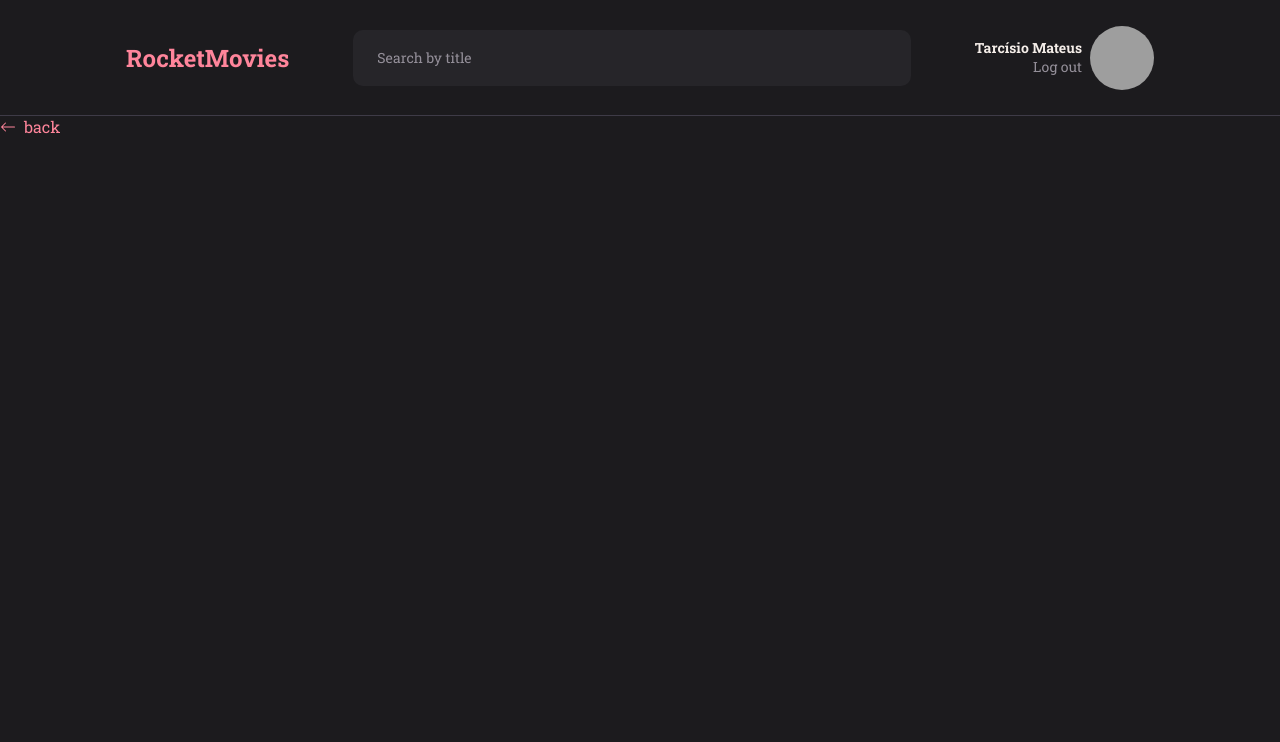
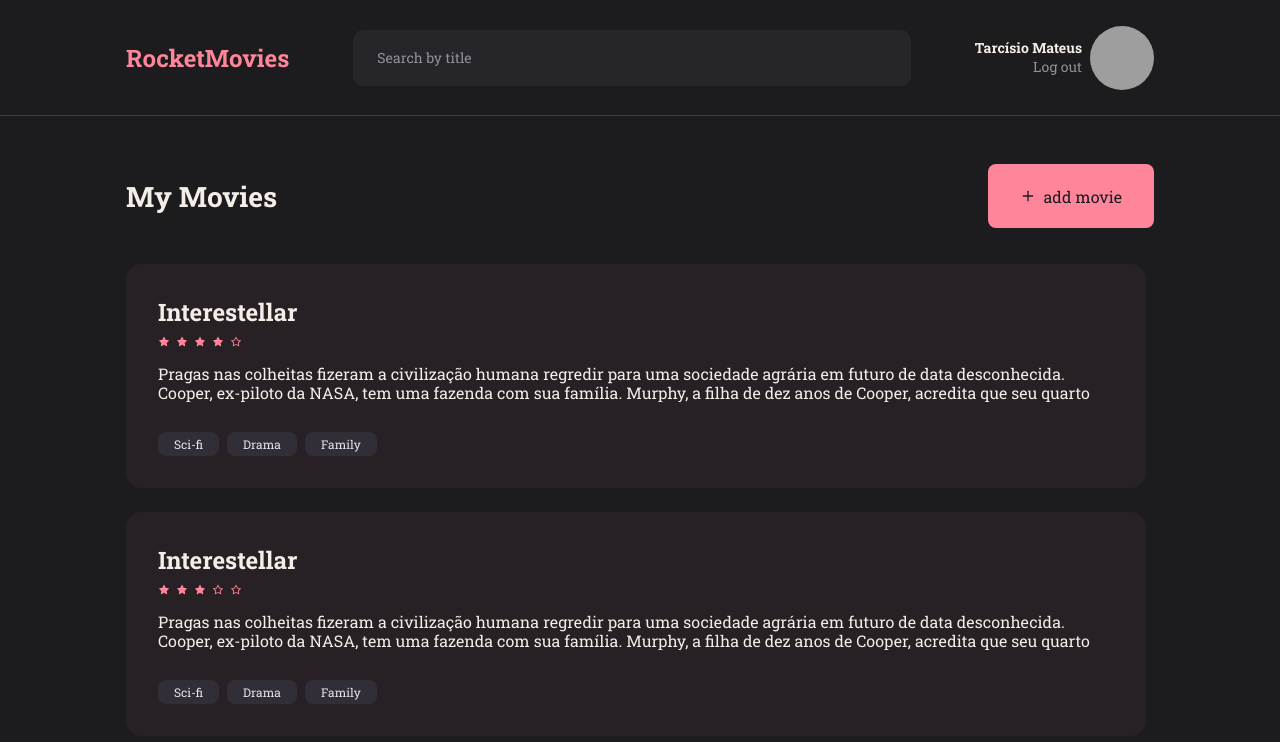
Before and after one commit to tarcisioMateus/Rocket-Movies, a React (Vite) app: page / in a window 1280 px wide. Shown: the top 742 px of the page. Built offline with nearby package versions, Linux system fonts and the light colour scheme; grey boxes are pictures that could not be loaded.

Commit message:
created components/Stars

```diff
--- a/src/components/Card/index.jsx
+++ b/src/components/Card/index.jsx
@@ -1,4 +1,4 @@
-import { AiFillStar, AiOutlineStar } from 'react-icons/ai'
+import { Stars } from "../Stars"
 import { Tag } from "../Tag"
 
 import { Container } from "./styles"
@@ -7,10 +7,7 @@ export function Card ({title, description, tags, stars }) {
   return (
     <Container>
       <h2>{title}</h2>
-      <div className="stars">
-        {stars.map(s => { if (s) return <AiFillStar/>
-        return <AiOutlineStar/>})}
-      </div>
+      <Stars amount={stars}/>
       <p>{description}</p>
       <div className="tags">
         {tags && tags.map(tag => <Tag title={tag.title} key={tag.id}/>)}
--- a/src/components/Card/styles.js
+++ b/src/components/Card/styles.js
@@ -11,17 +11,6 @@ export const Container = styled.div`
     font-size: 2.4rem;
     line-height: 3.2rem;
     margin-bottom: 0.8rem;
-  }
-
-  .stars {
-    display: flex;
-    gap: 0.6rem;
-    margin-bottom: 1.6rem;
-
-    >svg {
-      font-size: 1.2rem;
-      color: ${ ({theme}) => theme.COLORS.PINK};
-    }
   }
 
   >p {
--- /dev/null
+++ b/src/components/Stars/index.jsx
@@ -0,0 +1,41 @@
+import { AiFillStar, AiOutlineStar } from 'react-icons/ai'
+
+import { Container } from "./styles"
+
+export function Stars ({amount, large = false}) {
+
+  return (
+    <Container large={large}>
+      { getStars(amount) }
+    </Container>
+  )
+}
+
+function getArrayRepresentation (amount) {
+  switch (amount) {
+    case 1:
+      return [1,0,0,0,0]
+    case 2:
+      return [1,1,0,0,0]
+    case 3:
+      return [1,1,1,0,0]
+    case 4:
+      return [1,1,1,1,0]
+    case 5:
+      return [1,1,1,1,1]
+  }
+}
+
+function getStars(amount) {
+  const array = getArrayRepresentation (amount)
+  let stars = []
+
+  for (let i in array){
+    if ( array[i] ) {
+      stars= [...stars, <AiFillStar key={i}/>]
+    } else {
+      stars= [...stars, <AiOutlineStar key={i}/>]
+    }
+  }
+  return stars
+}
--- /dev/null
+++ b/src/components/Stars/styles.js
@@ -0,0 +1,10 @@
+import styled from 'styled-components'
+
+export const Container = styled.div`
+  display: flex;
+  gap: ${ ({large}) => large ? "1rem" : "0.6rem"};
+  margin-bottom: ${ ({large}) => large ? "0" : "1.6rem"};
+
+  font-size: ${ ({large}) => large ? "2rem" : "1.2rem"};
+  color: ${ ({theme}) => theme.COLORS.PINK};
+`
--- a/src/main.jsx
+++ b/src/main.jsx
@@ -5,13 +5,13 @@ import { ThemeProvider } from 'styled-components'
 import theme from '../src/styles/theme'
 import GlobalStyle from '../src/styles/global'
 
-import { Preview } from './pages/Preview'
+import { Home } from './pages/Home'
 
 ReactDOM.createRoot(document.getElementById('root')).render(
   <React.StrictMode>
     <ThemeProvider theme={theme}>
       <GlobalStyle/>
-      <Preview/>
+      <Home/>
     </ThemeProvider>
   </React.StrictMode>
 )
--- a/src/pages/Home/index.jsx
+++ b/src/pages/Home/index.jsx
@@ -27,7 +27,7 @@ export function Home () {
             radiação gravitacional, deixando coordenadas em binário que os levam até uma instalação
             secreta da NASA liderada pelo professor John Brand. O cientista revela que um buraco de
             minhoca foi aberto perto de Saturno e que ele leva a planetas que podem oferecer condições'
-          tags={[{title: 'Sci-fi', id: 1}, {title: 'Drama', id: 2}, {title: 'Family', id: 3}]} stars={[1,1,1,1,0]}/>
+          tags={[{title: 'Sci-fi', id: 1}, {title: 'Drama', id: 2}, {title: 'Family', id: 3}]} stars={4}/>
 
         <Card title='Interestellar'
           description='Pragas nas colheitas fizeram a civilização humana regredir para uma sociedade
@@ -38,7 +38,7 @@ export function Home () {
             radiação gravitacional, deixando coordenadas em binário que os levam até uma instalação
             secreta da NASA liderada pelo professor John Brand. O cientista revela que um buraco de
             minhoca foi aberto perto de Saturno e que ele leva a planetas que podem oferecer condições'
-          tags={[{title: 'Sci-fi', id: 1}, {title: 'Drama', id: 2}, {title: 'Family', id: 3}]} stars={[1,1,1,0,0]}/>
+          tags={[{title: 'Sci-fi', id: 1}, {title: 'Drama', id: 2}, {title: 'Family', id: 3}]} stars={3}/>
 
         <Card title='Interestellar'
           description='Pragas nas colheitas fizeram a civilização humana regredir para uma sociedade
@@ -49,7 +49,7 @@ export function Home () {
             radiação gravitacional, deixando coordenadas em binário que os levam até uma instalação
             secreta da NASA liderada pelo professor John Brand. O cientista revela que um buraco de
             minhoca foi aberto perto de Saturno e que ele leva a planetas que podem oferecer condições'
-          tags={[{title: 'Sci-fi', id: 1}, {title: 'Drama', id: 2}, {title: 'Family', id: 3}]} stars={[1,1,1,0,0]}/>
+          tags={[{title: 'Sci-fi', id: 1}, {title: 'Drama', id: 2}, {title: 'Family', id: 3}]} stars={2}/>
 
       </Content>
 
--- a/src/pages/Preview/index.jsx
+++ b/src/pages/Preview/index.jsx
@@ -2,6 +2,7 @@ import { BsArrowLeft } from 'react-icons/bs'
 
 import { Header } from "../../components/Header"
 import { ButtonText } from "../../components/ButtonText"
+import { Stars } from '../../components/Stars'
 
 import { Container } from "./styles"
 
@@ -10,6 +11,7 @@ export function Preview() {
     <Container>
       <Header/>
       <ButtonText title='back' icon={BsArrowLeft}/>
+      <Stars amount={2} large/>
     </Container>
   )
 }
```
